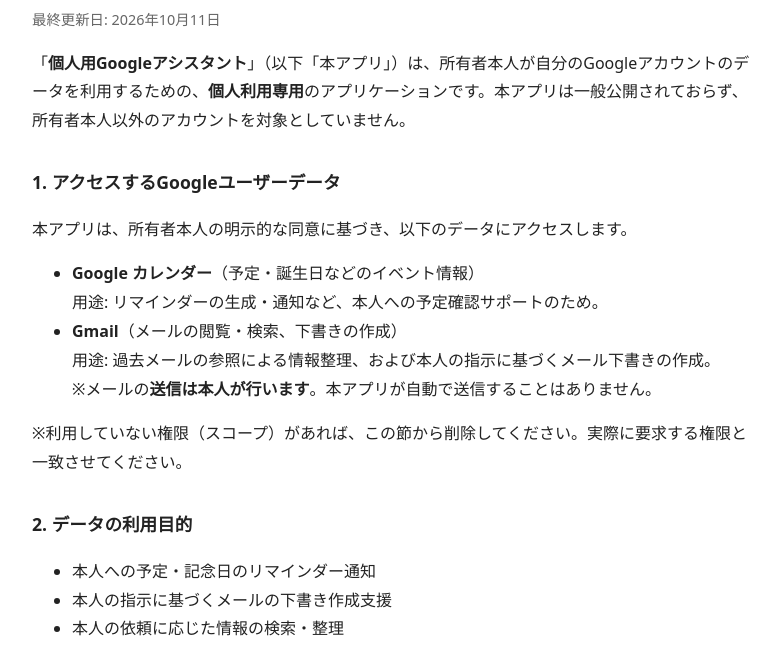
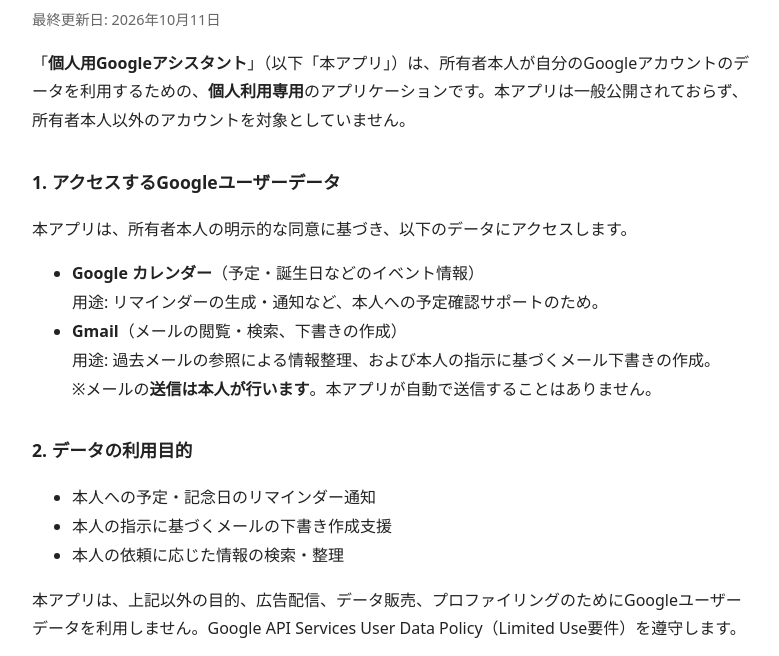
Before and after one commit to keikei037011/keikei037011.github.io, a plain HTML site: page privacy.html in a window 1280 px wide. Shown: the part 89-745 px from the top of the page, without its empty margins (248-1027 px from the left). Drawn offline with Linux system fonts and the light colour scheme.

Commit message:
Update privacy.html

```diff
--- a/privacy.html
+++ b/privacy.html
@@ -26,7 +26,6 @@
       用途: 過去メールの参照による情報整理、および本人の指示に基づくメール下書きの作成。<br>
       ※メールの<strong>送信は本人が行います</strong>。本アプリが自動で送信することはありません。</li>
 </ul>
-<p>※利用していない権限（スコープ）があれば、この節から削除してください。実際に要求する権限と一致させてください。</p>
 
 <h2>2. データの利用目的</h2>
 <ul>
```
